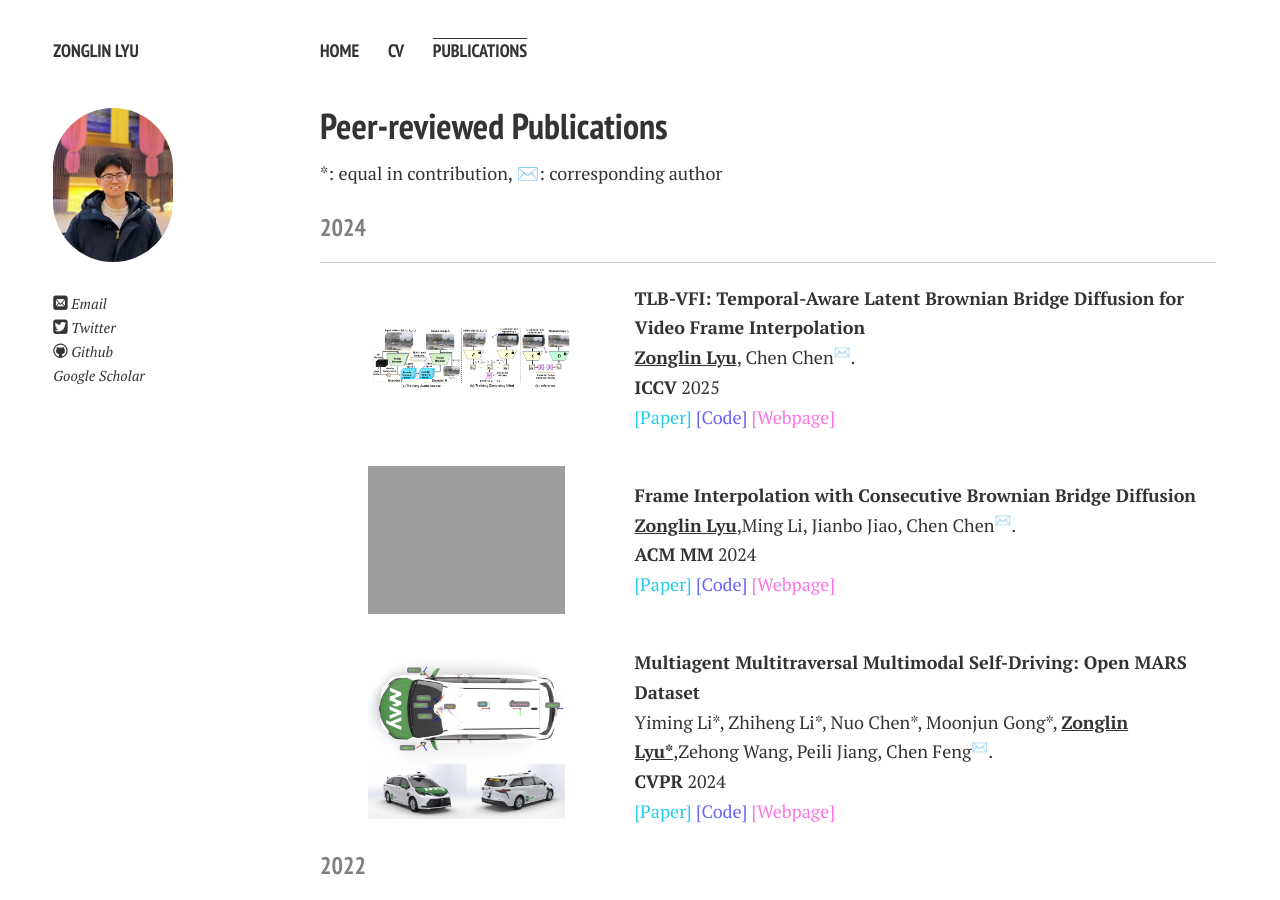
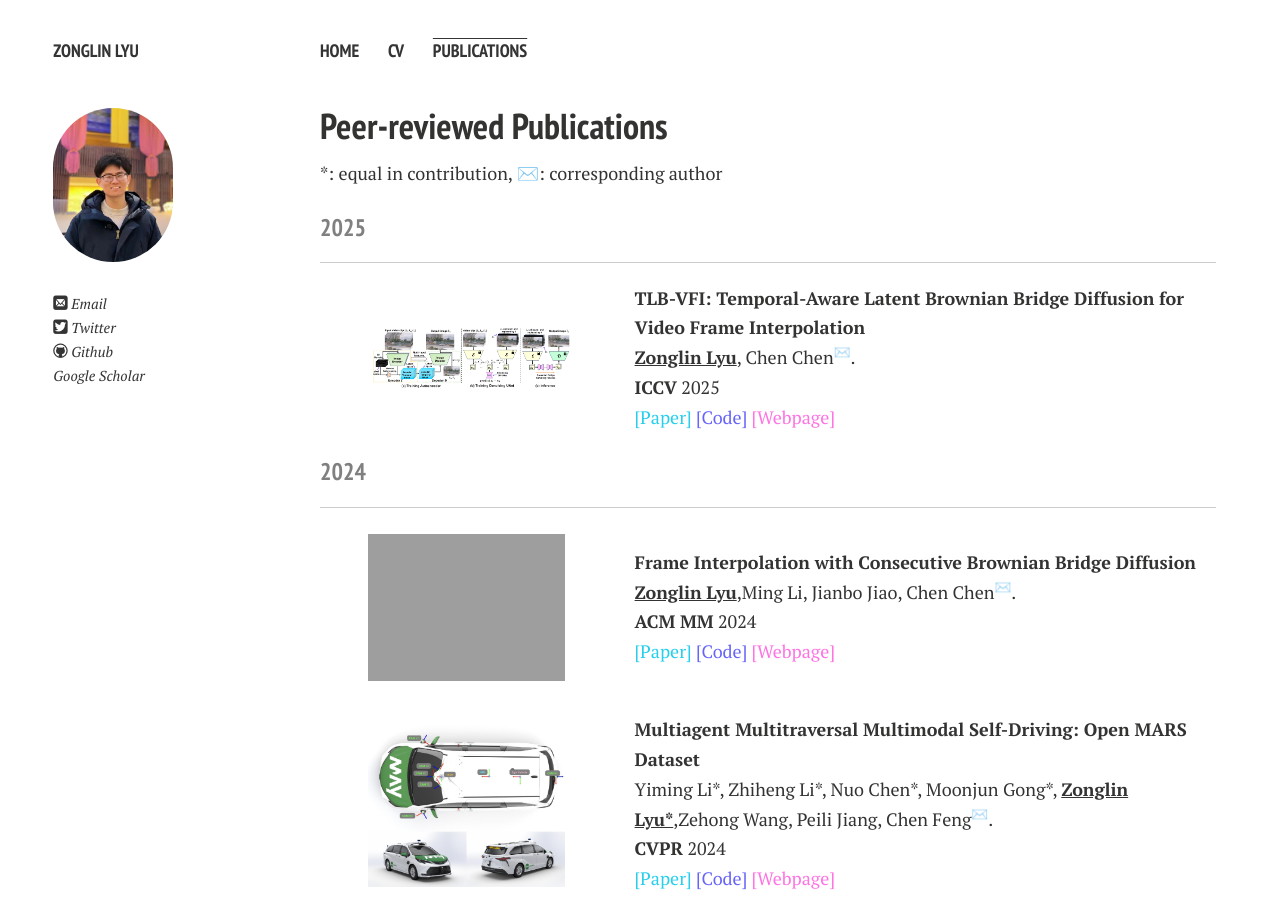
Before and after one commit to ZonglinL/ZonglinL.github.io, a Jekyll site: the page built from publications.md, in a window 1280 px wide and 900 px high. Built offline with Jekyll 4.4.1, drawn with Linux system fonts in a browser that asks for light colours; nearby versions of some CDN libraries; comment, search, counter and statistics services are not loaded; a style sheet for code colours, icons or effects is not loaded.

Commit message:
Update publications.md

```diff
--- a/publications.md
+++ b/publications.md
@@ -33,7 +33,7 @@ title: Publications
 
 <!-- =================================================================================== -->
 
-<h3 style="color: gray;">2024</h3>
+<h3 style="color: gray;">2025</h3>
 
 ---
 
@@ -63,6 +63,9 @@ title: Publications
   </tbody>
 </table>
 
+<h3 style="color: gray;">2024</h3>
+
+---
 <table style="width:100%;border:0px;border-spacing:0px;border-collapse:separate;margin-right:auto;margin-left:auto;">
   <tbody>
     <tr>
```
